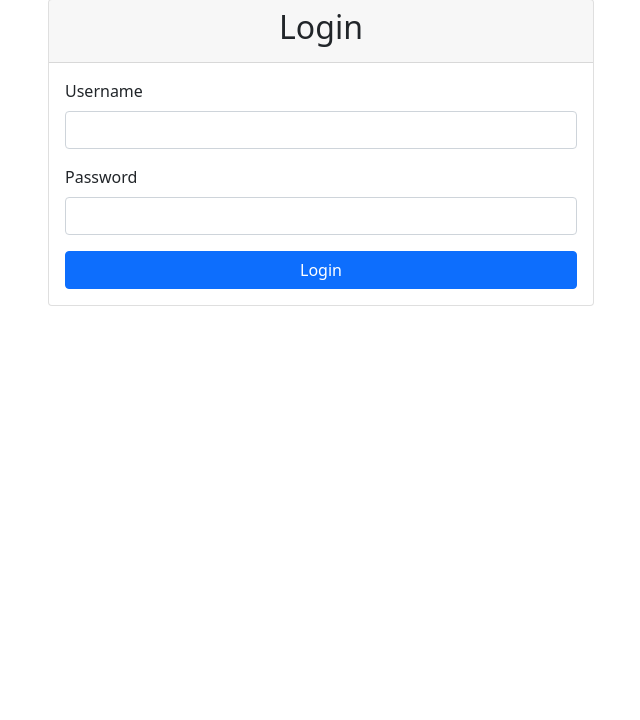
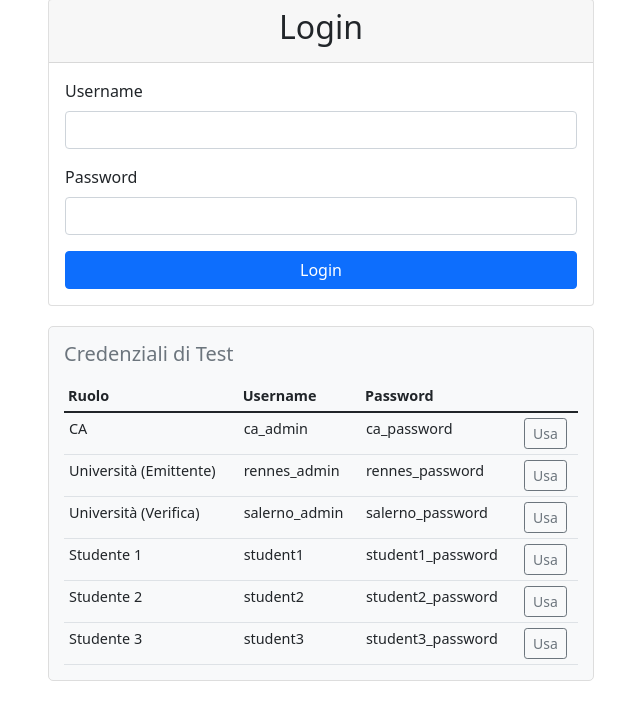
Before and after one commit to mariodan02/APS, a Flask app: page /login in a window 1280 px wide. Shown: the part 49-769 px from the top of the page, without its empty margins (319-959 px from the left). Run offline with Flask 3, Linux system fonts and the light colour scheme.

Commit message:
CA fixed - Login con password

```diff
--- a/app/templates/ca.html
+++ b/app/templates/ca.html
@@ -46,7 +46,7 @@
                                         <td>{{ block.timestamp.strftime('%Y-%m-%d %H:%M:%S') }}</td>
                                         <td>
                                             {% if block.data %}
-                                            {% set data = block.data|tojson|fromjson %}
+                                            {% set data = block.data|safe %}
                                             {% if data.type == 'credential_issuance' %}
                                             <span class="badge bg-info">Emissione</span>
                                             {% elif data.type == 'credential_revocation' %}
--- a/app/templates/login.html
+++ b/app/templates/login.html
@@ -3,6 +3,33 @@
 <head>
     <title>Login</title>
     <link rel="stylesheet" href="https://cdn.jsdelivr.net/npm/bootstrap@5.1.3/dist/css/bootstrap.min.css">
+    <style>
+        .login-creds {
+            border: 1px solid #ddd;
+            border-radius: 5px;
+            padding: 15px;
+            margin-top: 20px;
+            background-color: #f8f9fa;
+            font-size: 0.9rem;
+        }
+        .login-creds table {
+            width: 100%;
+            margin-bottom: 0;
+        }
+        .login-creds h5 {
+            margin-bottom: 15px;
+            color: #6c757d;
+        }
+        .login-creds td {
+            padding: 5px;
+        }
+        .login-creds .role-badge {
+            font-size: 0.7rem;
+            padding: 3px 6px;
+            margin-left: 5px;
+            vertical-align: middle;
+        }
+    </style>
 </head>
 <body>
     <div class="container mt-5">
@@ -28,8 +55,68 @@
                         </form>
                     </div>
                 </div>
+
+                <!-- Riquadro Credenziali -->
+                <div class="login-creds">
+                    <h5>Credenziali di Test</h5>
+                    <table class="table table-sm">
+                        <thead>
+                            <tr>
+                                <th>Ruolo</th>
+                                <th>Username</th>
+                                <th>Password</th>
+                                <th></th>
+                            </tr>
+                        </thead>
+                        <tbody>
+                            <tr>
+                                <td>CA</td>
+                                <td>ca_admin</td>
+                                <td>ca_password</td>
+                                <td><button class="btn btn-sm btn-outline-secondary" onclick="fillLogin('ca_admin', 'ca_password')">Usa</button></td>
+                            </tr>
+                            <tr>
+                                <td>Università (Emittente)</td>
+                                <td>rennes_admin</td>
+                                <td>rennes_password</td>
+                                <td><button class="btn btn-sm btn-outline-secondary" onclick="fillLogin('rennes_admin', 'rennes_password')">Usa</button></td>
+                            </tr>
+                            <tr>
+                                <td>Università (Verifica)</td>
+                                <td>salerno_admin</td>
+                                <td>salerno_password</td>
+                                <td><button class="btn btn-sm btn-outline-secondary" onclick="fillLogin('salerno_admin', 'salerno_password')">Usa</button></td>
+                            </tr>
+                            <tr>
+                                <td>Studente 1</td>
+                                <td>student1</td>
+                                <td>student1_password</td>
+                                <td><button class="btn btn-sm btn-outline-secondary" onclick="fillLogin('student1', 'student1_password')">Usa</button></td>
+                            </tr>
+                            <tr>
+                                <td>Studente 2</td>
+                                <td>student2</td>
+                                <td>student2_password</td>
+                                <td><button class="btn btn-sm btn-outline-secondary" onclick="fillLogin('student2', 'student2_password')">Usa</button></td>
+                            </tr>
+                            <tr>
+                                <td>Studente 3</td>
+                                <td>student3</td>
+                                <td>student3_password</td>
+                                <td><button class="btn btn-sm btn-outline-secondary" onclick="fillLogin('student3', 'student3_password')">Usa</button></td>
+                            </tr>
+                        </tbody>
+                    </table>
+                </div>
             </div>
         </div>
     </div>
+
+    <script>
+        function fillLogin(username, password) {
+            document.getElementById('username').value = username;
+            document.getElementById('password').value = password;
+        }
+    </script>
 </body>
 </html>
```
Also changed, not shown: Login.png (deleted), instance/erasmus_credentials.db (deleted), 4 other files.
